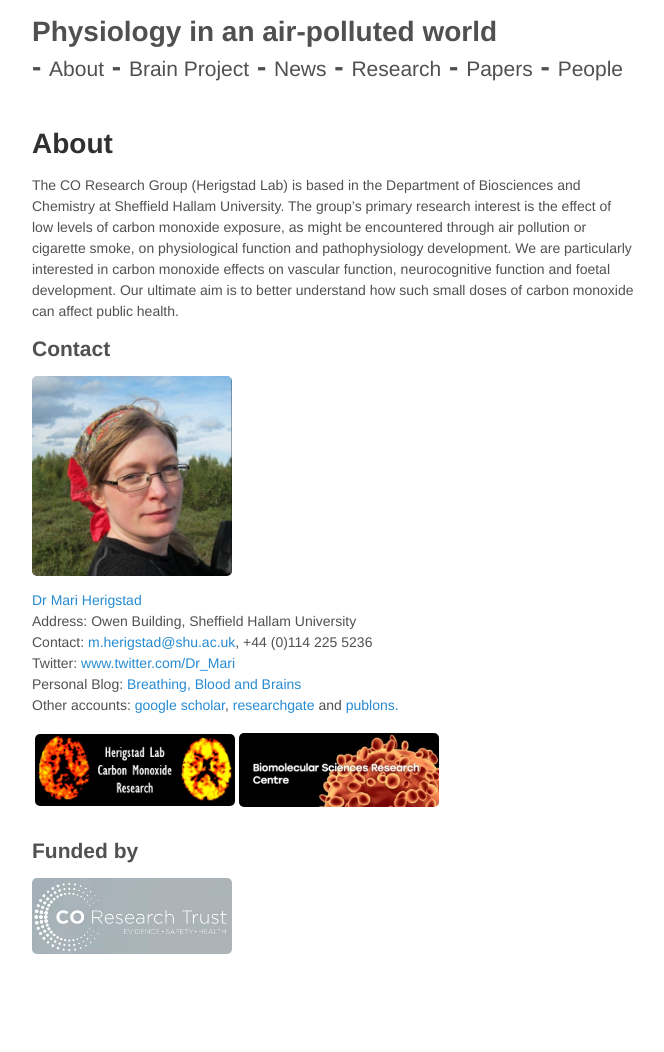
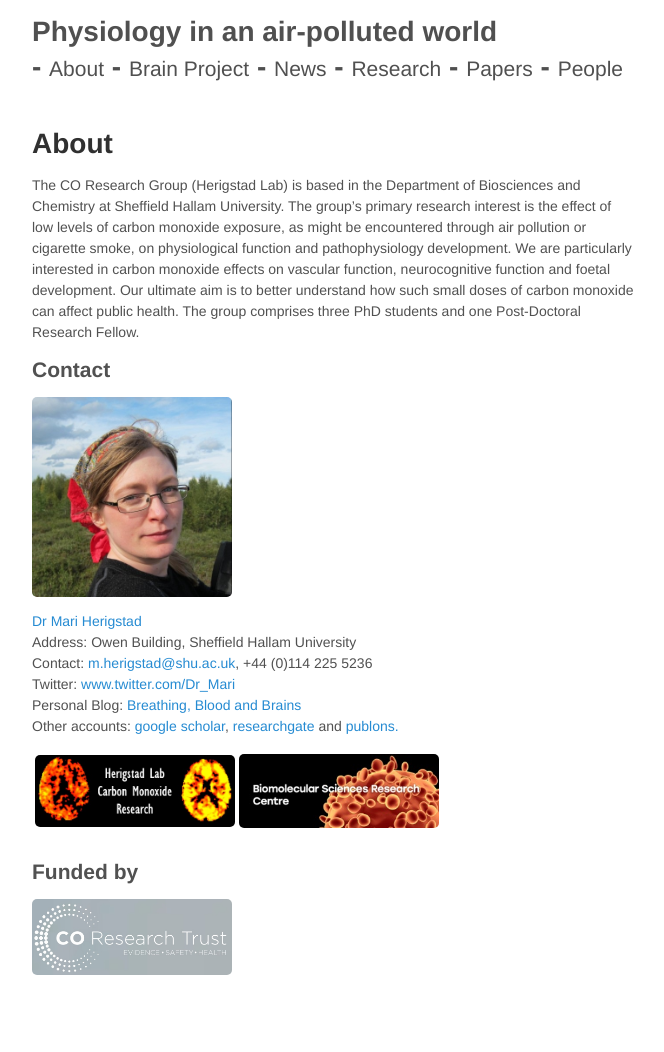
Before and after one commit to mariherigstad/mariherigstad.github.io, a Jekyll site: the page built from about.md, in a window 1280 px wide. Shown: the whole page, without its empty margins (307-971 px from the left). Built offline with Jekyll 4.4.1, drawn with Linux system fonts in a browser that asks for light colours; before the commit the page ends 1031 px from its top, so only the background shows below that.

Commit message:
Update about.md

```diff
--- a/about.md
+++ b/about.md
@@ -3,7 +3,7 @@ layout: page
 title: About
 redirect_from: "/"
 ---
-The CO Research Group (Herigstad Lab) is based in the Department of Biosciences and Chemistry at Sheffield Hallam University. The group's primary research interest is the effect of low levels of carbon monoxide exposure, as might be encountered through air pollution or cigarette smoke, on physiological function and pathophysiology development. We are particularly interested in carbon monoxide effects on vascular function, neurocognitive function and foetal development. Our ultimate aim is to better understand how such small doses of carbon monoxide can affect public health.
+The CO Research Group (Herigstad Lab) is based in the Department of Biosciences and Chemistry at Sheffield Hallam University. The group's primary research interest is the effect of low levels of carbon monoxide exposure, as might be encountered through air pollution or cigarette smoke, on physiological function and pathophysiology development. We are particularly interested in carbon monoxide effects on vascular function, neurocognitive function and foetal development. Our ultimate aim is to better understand how such small doses of carbon monoxide can affect public health. The group comprises three PhD students and one Post-Doctoral Research Fellow.
 
 ## Contact
 
```
